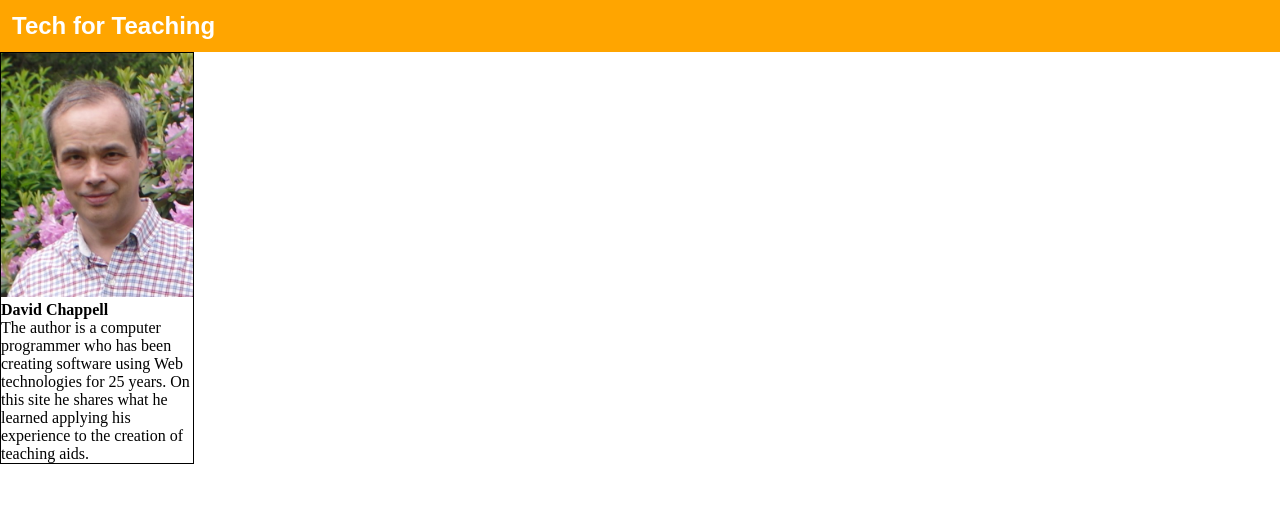
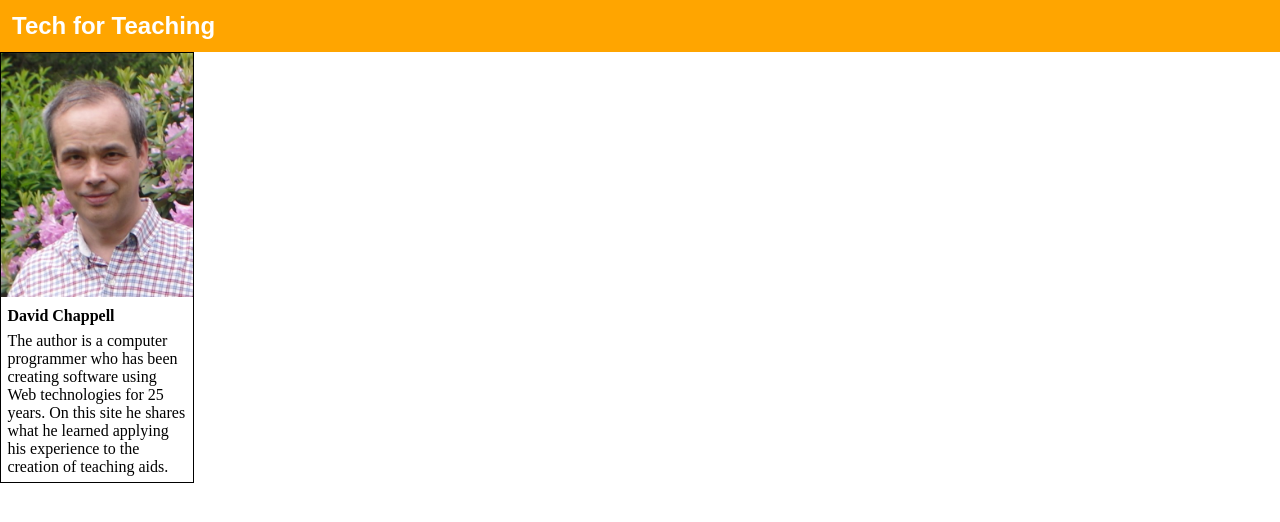
Before and after one commit to david672orford/tech-for-teaching, a Jekyll site: the page built from index.md, in a window 1280 px wide. Shown: the top 522 px of the page. Built offline with Jekyll 4.4.1, drawn with Linux system fonts in a browser that asks for light colours; our own code applies the rules of GitHub Pages for plain Markdown files.

Commit message:
Adjusted style

```diff
--- a/assets/css/style.css
+++ b/assets/css/style.css
@@ -43,6 +43,8 @@ DIV.author_box IMG {
 	}
 DIV.author_byline {
 	font-weight: bold;
+	margin: .4em;
 	}
 DIV.author_blurb {
+	margin: .4em;
 	}
```
